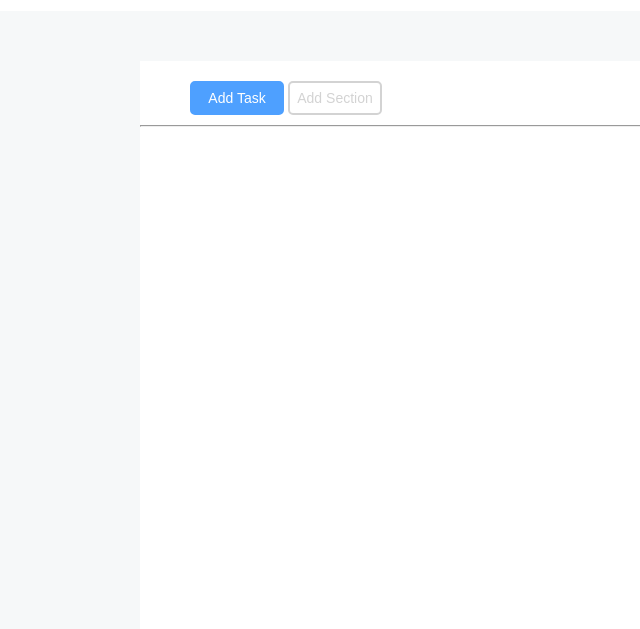
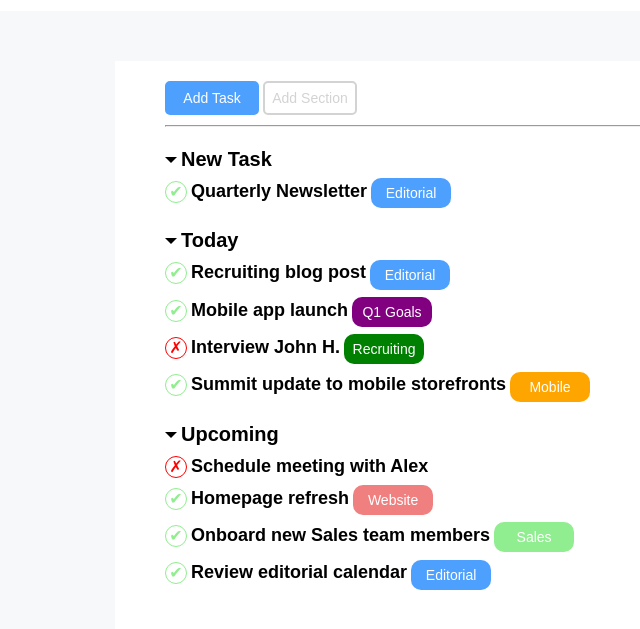
Before and after one commit to Ste-cracco/html-css-toboolist, a plain HTML site: page index.html in a window 1280 px wide. Shown: the part 63-692 px from the top of the page, without its empty margins (0-640 px from the left). Drawn offline with Linux system fonts and the light colour scheme.

Commit message:
Esercizio completo

```diff
--- a/css/style.css
+++ b/css/style.css
@@ -14,14 +14,14 @@ body {
 }
 
 .container {
-    width: 1000px;
+    max-width: 1000px;
     height: 1500px;
     background-color: white;
     margin: auto;
 }
 
-.container *{
-    margin-left: 50px;
+.container {
+    padding-left: 50px;
 }
 
 /* CSS Bottoni */
@@ -54,3 +54,99 @@ body {
 #divisore {
     margin-left: 0;
 }
+
+.sottotitolo {
+    font-size: 18px;
+    font-weight: 600;
+    font-family: Arial;
+    padding-top: 10px;
+    display: inline-block;
+}
+
+.triangolo {
+    display: inline-block;
+    margin-top: 30px;
+    width: 0;
+    height: 0;
+    border-style: solid;
+    border-width: 6px 6px 0 6px;
+    border-color: black transparent transparent transparent;
+    padding-bottom: 3px;
+}
+
+h2 {
+    display: inline-block;
+    font-family: Arial;
+    font-size: 20px;
+}
+
+h3 {
+    font-family: Arial;
+    font-size: 12px;
+}
+
+/* CSS Badge */
+.badge {
+    width: 80px;
+    height: 30px;
+    border-radius: 10px;
+    text-align: center;
+    display: inline-block;
+    color: white;
+    font-family: arial;
+    font-size: 14px;
+    display: inline-block;
+    vertical-align: middle;
+    line-height: 30px;
+}
+
+.badge_editorial {
+    background-color: #4ea0ff;
+}
+
+.badge_q1 {
+    background-color: purple;
+}
+
+.badge_recruiting {
+    background-color: green;
+}
+
+.badge_mobile {
+    background-color: orange;
+}
+
+.badge_website {
+    background-color: lightcoral;
+}
+
+.badge_sales {
+    background-color: lightgreen;
+}
+
+.container_sottotitolo {
+    display: block;
+}
+
+/* CSS Icone */
+.spunta_verde {
+    width: 20px;
+    height: 20px;
+    text-align: center;
+    line-height: 20px;
+    border-radius: 50%;
+    display: inline-block;
+    color: lightgreen;
+    border: 1px solid lightgreen;
+}
+
+.x_rossa {
+    width: 20px;
+    height: 20px;
+    text-align: center;
+    line-height: 20px;
+    border-radius: 50%;
+    display: inline-block;
+    color: red;
+    border: 1px solid red;
+}
--- a/index.html
+++ b/index.html
@@ -21,8 +21,75 @@
             <div class="bottone bottone_task"> Add Task </div>
             <div class="bottone bottone_section"> Add Section </div>
             <hr id="divisore">
+
+            <!-- Contenuto pincipale -->
+
+            <!-- Titolo -->
+            <div class="triangolo"> </div>
+            <h2>New Task</h2>
+            <!-- Sottotitolo con spunta e badge-->
+            <div class="container_sottotitolo">
+                <span class="spunta_verde">&#10004;</span>
+                <h3 class="sottotitolo"> Quarterly Newsletter </h3>
+                <div class="badge badge_editorial"> Editorial</div>
+            </div>
+
+            <!-- Titolo2 -->
+            <div class="triangolo"> </div>
+            <h2>Today</h2>
+            <!-- Sottotitolo2 con spunta e badge-->
+            <div class="container_sottotitolo">
+
+                <span class="spunta_verde">&#10004;</span>
+                <h3 class="sottotitolo"> Recruiting blog post </h3>
+                <div class="badge badge_editorial"> Editorial</div>
+
+                <div>
+                    <span class="spunta_verde">&#10004;</span>
+                    <h3 class="sottotitolo"> Mobile app launch </h3>
+                    <div class="badge badge_q1"> Q1 Goals</div>
+                </div>
+
+                <div>
+                    <span class="x_rossa">	&cross;</span>
+                    <h3 class="sottotitolo"> Interview John H. </h3>
+                    <div class="badge badge_recruiting"> Recruiting</div>
+                </div>
+
+                <div>
+                    <span class="spunta_verde">	&#10004;</span>
+                    <h3 class="sottotitolo"> Summit update to mobile storefronts </h3>
+                    <div class="badge badge_mobile"> Mobile</div>
+                </div>
+            </div>
+
+            <!-- Titolo3 -->
+            <div class="triangolo"> </div>
+            <h2>Upcoming</h2>
+            <!-- Sottotitolo3 con spunta e badge-->
+            <div class="container_sottotitolo">
+                <span class="x_rossa">	&cross;</span>
+                <h3 class="sottotitolo"> Schedule meeting with Alex </h3>
+
+                <div>
+                    <span class="spunta_verde">	&#10004;</span>
+                    <h3 class="sottotitolo"> Homepage refresh </h3>
+                    <div class="badge badge_website"> Website</div>
+                </div>
+
+                <div>
+                    <span class="spunta_verde">	&#10004;</span>
+                    <h3 class="sottotitolo"> Onboard new Sales team members </h3>
+                    <div class="badge badge_sales"> Sales</div>
+                </div>
+
+                <div>
+                    <span class="spunta_verde">&#10004;</span>
+                    <h3 class="sottotitolo"> Review editorial calendar </h3>
+                    <div class="badge badge_editorial"> Editorial</div>
+                </div>
+            </div>
         </div>
-
 
     </main>
 
```
